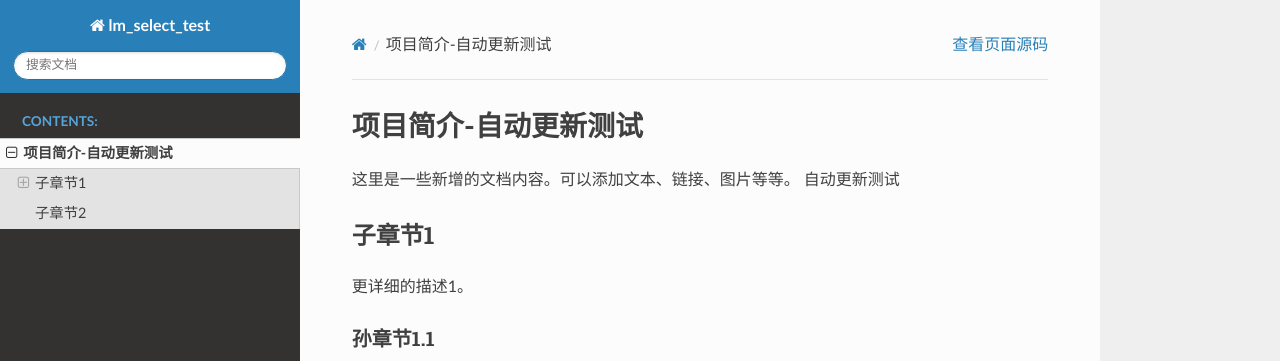
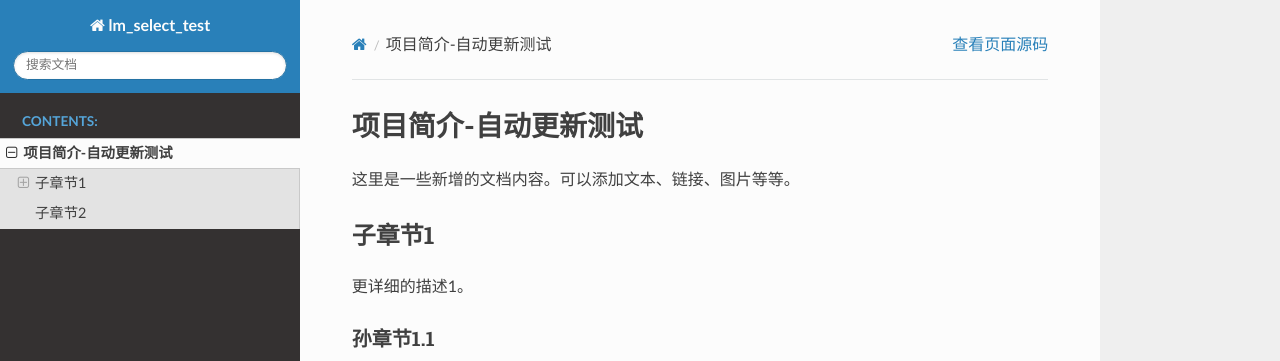
Before and after one commit to Under-the-dome/lm_select_git_test, a Sphinx documentation site: the page built from docs/source/description.md, in a window 1280 px wide. Shown: the top 361 px of the page. Built offline with Sphinx 7.4.7 and the Read the Docs theme 3.1.0, drawn with Linux system fonts in a browser that asks for light colours.

Commit message:
autotest-update desc

```diff
--- a/docs/source/description.md
+++ b/docs/source/description.md
@@ -1,7 +1,6 @@
 # 项目简介-自动更新测试
 
 这里是一些新增的文档内容。可以添加文本、链接、图片等等。
-自动更新测试
 
 ## 子章节1
 
```
